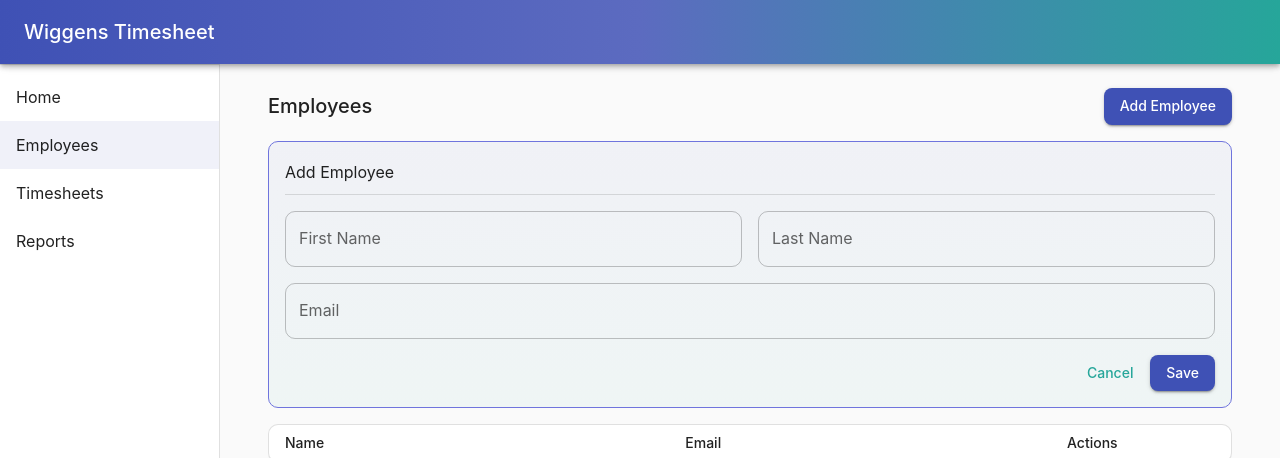
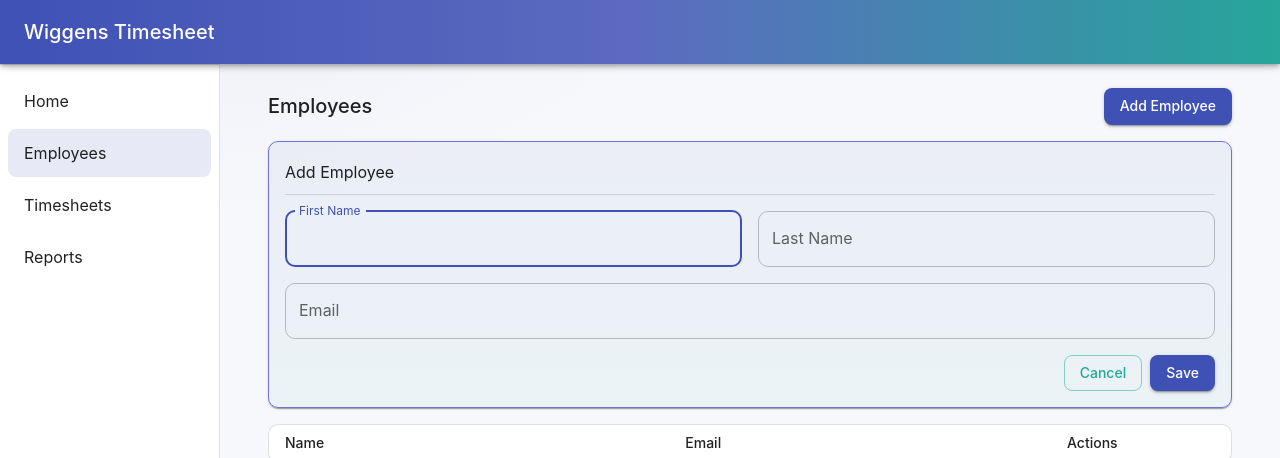
Before and after one commit to in-the-keyhole/wiggens-timesheet-app, a React (Vite) app in the folder ui/: page /employees in a window 1280 px wide. Both pictures are taken after a click on the button "Add Employee". Shown: the top 458 px of the page. Built offline with nearby package versions, Linux system fonts and the light colour scheme; no server answers.

Commit message:
feat(ui): add subtle colors and animated transitions; enhance add employee form\n\nCloses #12

```diff
--- a/ui/src/main.tsx
+++ b/ui/src/main.tsx
@@ -51,7 +51,12 @@ function Layout({ children }: { children: React.ReactNode }) {
         </Toolbar>
       </AppBar>
       <Sidebar />
-      <Box component="main" sx={{ flexGrow: 1, p: 3, background: (t) => t.palette.background.default, minHeight: '100vh' }}>
+      <Box component="main" sx={{
+        flexGrow: 1,
+        p: 3,
+        background: (t) => `radial-gradient(1200px 600px at -10% -10%, rgba(63,81,181,0.06), transparent 50%), radial-gradient(1000px 500px at 110% -20%, rgba(38,166,154,0.06), transparent 50%), ${t.palette.background.default}`,
+        minHeight: '100vh'
+      }}>
         <Toolbar />
         <Container maxWidth="lg">
           <Fade in key={location.pathname} timeout={400}>
--- a/ui/src/pages/Employees/index.tsx
+++ b/ui/src/pages/Employees/index.tsx
@@ -1,6 +1,6 @@
 import { useEffect, useState } from 'react'
 import { api } from '../../codex-example/api/client'
-import { Button, Stack, Table, TableBody, TableCell, TableHead, TableRow, TextField, Paper, Typography, Divider, Collapse } from '@mui/material'
+import { Button, Stack, Table, TableBody, TableCell, TableHead, TableRow, TextField, Paper, Typography, Divider, Collapse, Slide } from '@mui/material'
 
 type Employee = { id: number; firstName: string; lastName: string; email: string }
 
@@ -31,29 +31,34 @@ export default function Employees() {
         <Button variant="contained" onClick={beginAdd}>Add Employee</Button>
       </Stack>
 
-      <Collapse in={showForm} mountOnEnter unmountOnExit timeout={400}>
+      <Collapse in={showForm} mountOnEnter unmountOnExit timeout={200}>
+        <Slide direction="up" in={showForm} mountOnEnter unmountOnExit timeout={400}>
           <Paper
             variant="outlined"
             sx={{
               p: 2,
               borderColor: 'primary.light',
-            background: 'linear-gradient(180deg, rgba(63,81,181,0.05) 0%, rgba(38,166,154,0.05) 100%)',
+              background: 'linear-gradient(180deg, rgba(63,81,181,0.06) 0%, rgba(38,166,154,0.06) 100%)',
+              boxShadow: 1,
+              '&:hover': { boxShadow: 3, transform: 'translateY(-1px)' },
+              transition: 'box-shadow 200ms ease, transform 200ms ease'
             }}
           >
             <Typography variant="subtitle1" sx={{ mb: 1 }}>{form.id ? 'Edit Employee' : 'Add Employee'}</Typography>
             <Divider sx={{ mb: 2 }} />
             <Stack spacing={2}>
               <Stack direction={{ xs: 'column', sm: 'row' }} spacing={2}>
-              <TextField fullWidth label="First Name" value={form.firstName || ''} onChange={e => setForm({ ...form, firstName: e.target.value })} />
+                <TextField fullWidth label="First Name" value={form.firstName || ''} onChange={e => setForm({ ...form, firstName: e.target.value })} autoFocus />
                 <TextField fullWidth label="Last Name" value={form.lastName || ''} onChange={e => setForm({ ...form, lastName: e.target.value })} />
               </Stack>
               <TextField fullWidth label="Email" value={form.email || ''} onChange={e => setForm({ ...form, email: e.target.value })} />
               <Stack direction="row" spacing={1} justifyContent="flex-end">
-              <Button onClick={cancel} color="secondary">Cancel</Button>
+                <Button onClick={cancel} color="secondary" variant="outlined">Cancel</Button>
                 <Button variant="contained" onClick={save}>Save</Button>
               </Stack>
             </Stack>
           </Paper>
+        </Slide>
       </Collapse>
 
       <Paper variant="outlined">
--- a/ui/src/pages/Home/index.tsx
+++ b/ui/src/pages/Home/index.tsx
@@ -1,6 +1,6 @@
 import { useEffect, useState } from 'react'
 import { api } from '../../codex-example/api/client'
-import { Card, CardContent, Typography, Grid } from '@mui/material'
+import { Card, CardContent, Typography, Grid, Grow } from '@mui/material'
 
 type Metrics = { employees: number; timesheets: number }
 
@@ -12,20 +12,24 @@ export default function Home() {
   return (
     <Grid container spacing={2}>
       <Grid item xs={12} md={6}>
-        <Card>
+        <Grow in timeout={500}>
+          <Card sx={{ '&:hover': { boxShadow: 3, transform: 'translateY(-1px)' }, transition: 'box-shadow 200ms ease, transform 200ms ease' }}>
             <CardContent>
               <Typography variant="h5">Employees</Typography>
               <Typography variant="h2">{metrics?.employees ?? '...'}</Typography>
             </CardContent>
           </Card>
+        </Grow>
       </Grid>
       <Grid item xs={12} md={6}>
-        <Card>
+        <Grow in timeout={650}>
+          <Card sx={{ '&:hover': { boxShadow: 3, transform: 'translateY(-1px)' }, transition: 'box-shadow 200ms ease, transform 200ms ease' }}>
             <CardContent>
               <Typography variant="h5">Timesheets</Typography>
               <Typography variant="h2">{metrics?.timesheets ?? '...'}</Typography>
             </CardContent>
           </Card>
+        </Grow>
       </Grid>
     </Grid>
   )
--- a/ui/src/theme.ts
+++ b/ui/src/theme.ts
@@ -14,7 +14,7 @@ const theme = createTheme({
       dark: '#00766c'
     },
     background: {
-      default: '#fafafa',
+      default: '#f7f8fb',
       paper: '#ffffff'
     }
   },
@@ -45,6 +45,25 @@ const theme = createTheme({
           borderRadius: 8
         }
       }
+    },
+    MuiListItemButton: {
+      styleOverrides: {
+        root: {
+          borderRadius: 8,
+          margin: '4px 8px',
+          '&.Mui-selected': {
+            background: 'rgba(63,81,181,0.12)'
+          }
+        }
+      }
+    },
+    MuiTableRow: {
+      styleOverrides: {
+        root: {
+          transition: 'background-color 150ms ease',
+          '&:hover': { backgroundColor: 'rgba(0,0,0,0.02)' }
+        }
+      }
     }
   }
 })
```
Lines whose indentation alone changed are shown as unchanged.
